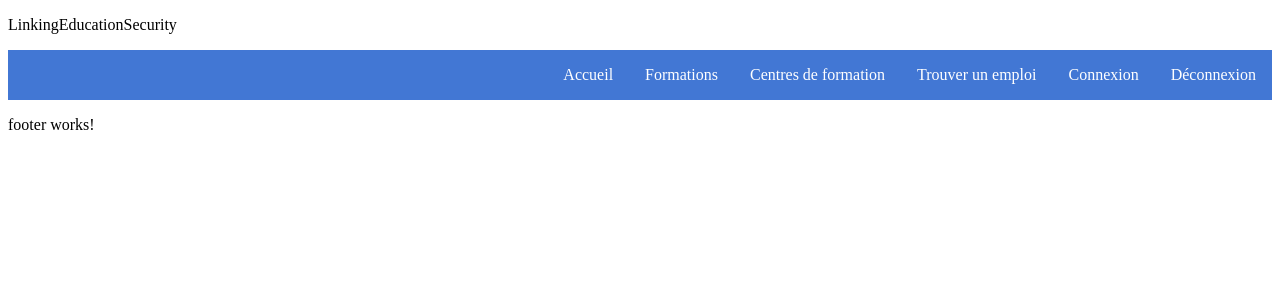
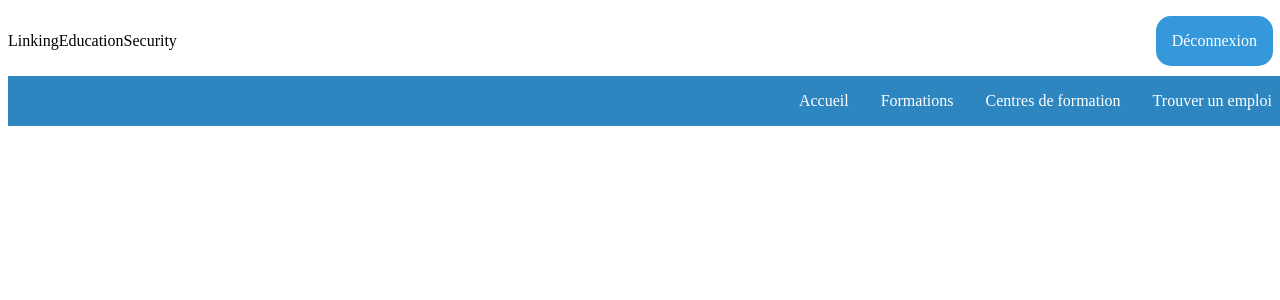
Before and after one commit to salamisodikiolawale/srm-security-front, an Angular app: page / in a window 1280 px wide. Shown: the top 300 px of the page. Built offline with nearby package versions, Linux system fonts and the light colour scheme.

Commit message:
add header

```diff
--- a/src/app/common/header/header.component.html
+++ b/src/app/common/header/header.component.html
@@ -1,11 +1,16 @@
-<nav>
-    <p>LinkingEducationSecurity</p>
+<nav class="global-nav">
+    <div class="navigation-block-1">
+        <p>LinkingEducationSecurity</p>
+        <ul class="login-navigation">
+            <!-- <li class="login-btn"><a routerLink="/login" href="#">Connexion</a></li> -->
+            <li class="logout-btn"><a routerLink="/logout" href="#">Déconnexion</a></li>
+        </ul>
+    </div>
+
     <ul class="navigation">
         <li><a routerLink="/" href="#">Accueil</a></li>
         <li><a routerLink="/formations" href="#">Formations</a></li>
         <li><a routerLink="/centres-de-formation" href="#">Centres de formation</a></li>
         <li><a routerLink="/trouver-un-emploi" href="#">Trouver un emploi</a></li>
-        <li><a routerLink="/login" href="#">Connexion</a></li>
-        <li><a routerLink="/logout" href="#">Déconnexion</a></li>
     </ul>
 </nav>
--- a/src/app/common/header/header.component.scss
+++ b/src/app/common/header/header.component.scss
@@ -1,7 +1,14 @@
-$primary-color: #4277D4;
-$secondary-color: #4277D4;
+$primary-color: #2E86C1 ;
+$secondary-color: #3498DB;
+$third-color: #5DADE2;
 
 /* Large */
+
+.global-nav {
+  width: 100%;
+  background-color: white;
+  position: fixed;
+}
 
 .navigation {
   display: flex;
@@ -21,12 +28,52 @@ $secondary-color: #4277D4;
 }
 
 .navigation:hover {
-  background: $secondary-color;
+  background: $primary-color;
 }
 
 .navigation a:hover {
-  background: #1565C0;
+  background: $third-color;
 }
+
+.navigation-block-1 {
+
+  display: flex;
+  padding-bottom: 10px;
+
+  .login-navigation {
+    display: flex;
+    flex-flow: row nowrap;
+    justify-content: end;
+    align-content: flex-end;
+    width: 100%;
+    padding-right: 15px;
+
+    list-style: none;
+    margin: 0;
+
+
+    .login-btn, .logout-btn {
+      border-radius: 15px;
+      background-color: $secondary-color;
+
+      a {
+        color: white;
+      }
+    }
+
+    .login-btn:hover, .logout-btn:hover {
+      background-color: $primary-color;
+    }
+  }
+}
+
+
+.login-navigation a {
+  text-decoration: none;
+  display: block;
+  padding: 1em;
+}
+
 
 @media all and (max-width: 800px) {
   nav {
```
